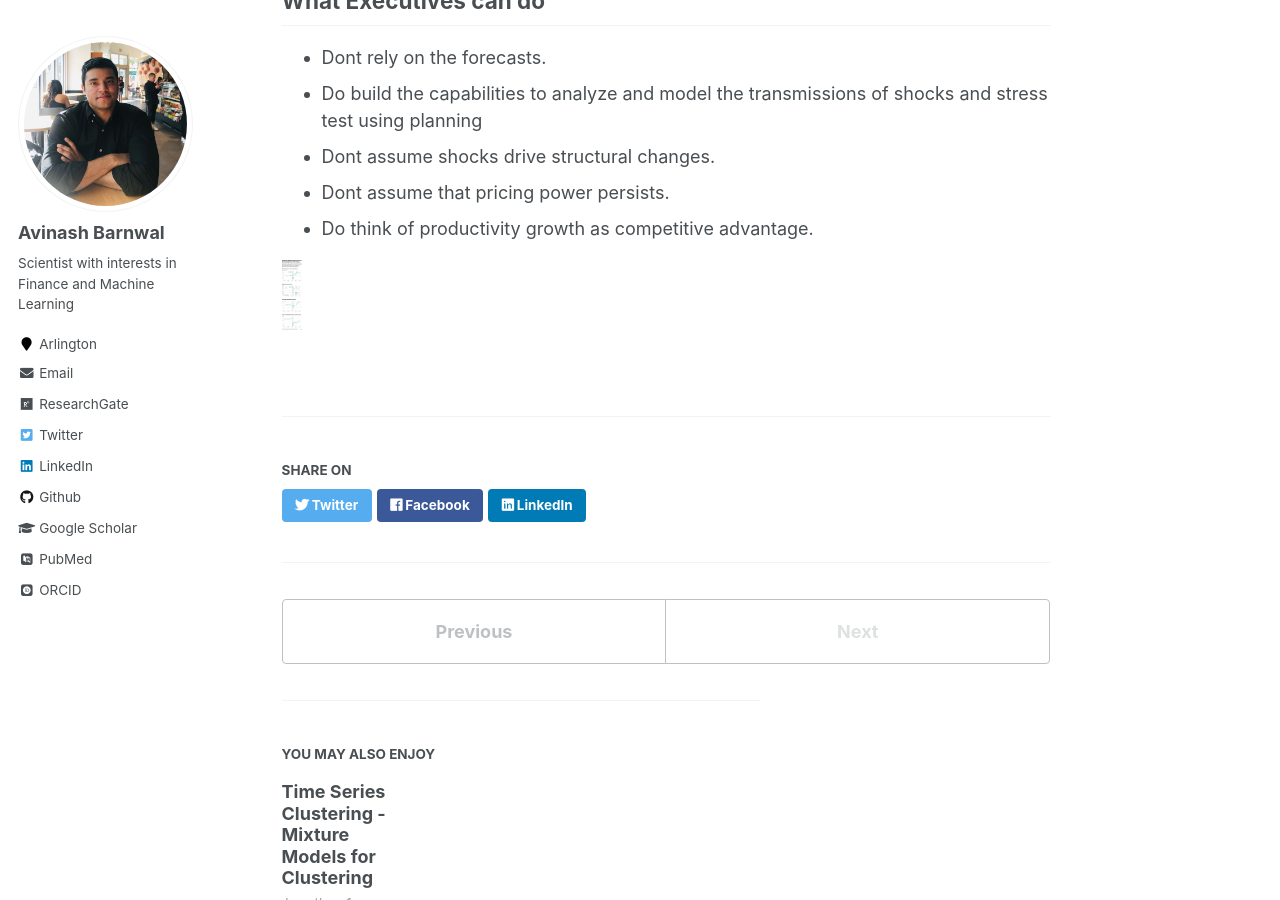
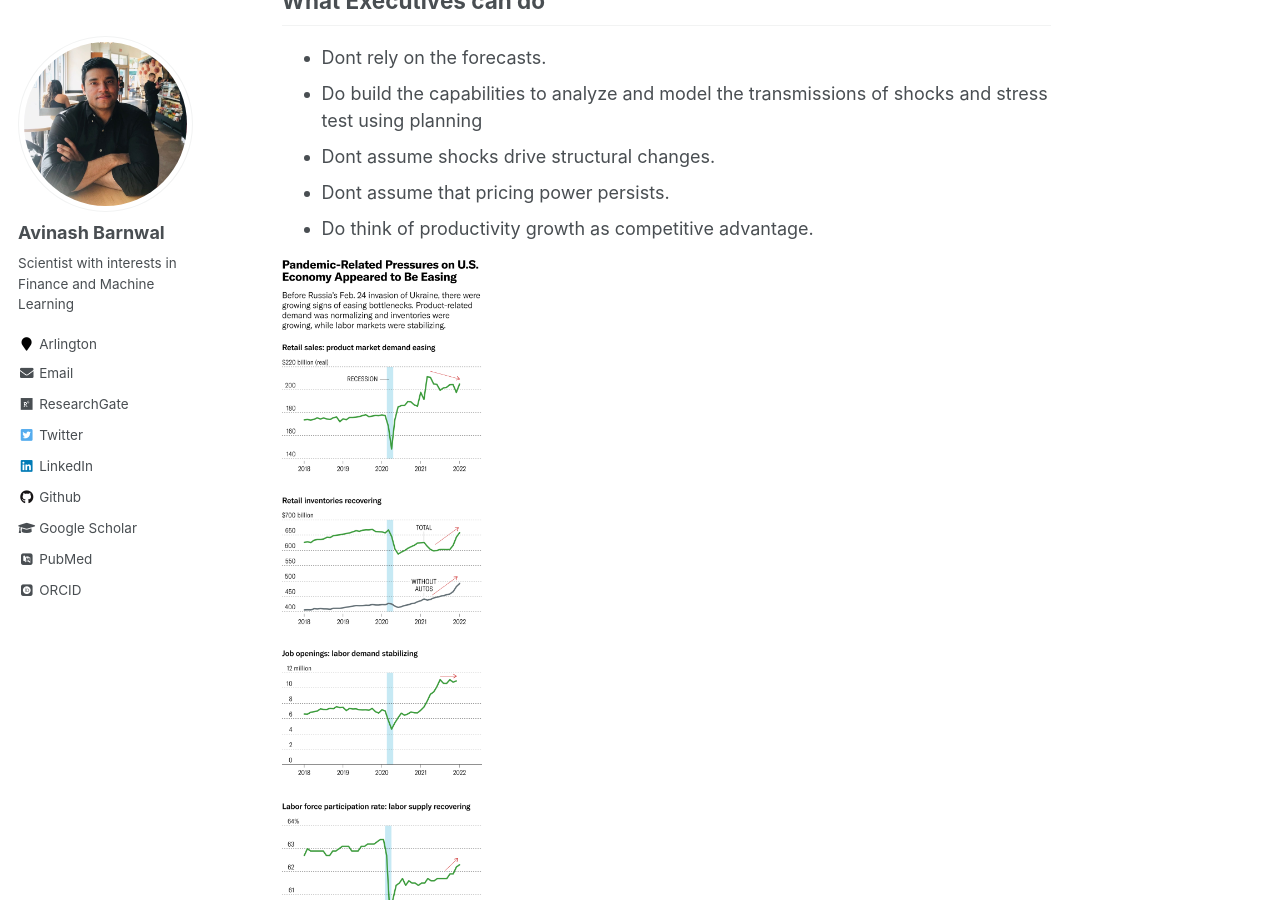
Before and after one commit to avinashbarnwal/avinashbarnwal.github.io, a Jekyll site: the page built from _posts/2022-03-20-recession-usa.md, in a window 1280 px wide and 900 px high, scrolled down 1458 px. Built offline with Jekyll 4.4.1, drawn with Linux system fonts in a browser that asks for light colours; some web fonts are replaced.

Commit message:
Update 2022-03-20-recession-usa.md

```diff
--- a/_posts/2022-03-20-recession-usa.md
+++ b/_posts/2022-03-20-recession-usa.md
@@ -43,4 +43,4 @@
 - Dont assume that pricing power persists.
 - Do think of productivity growth as competitive advantage.
 
-[<img src="../images/risk_us_economy/W220310_CARLSSON_ECONOMY_PEAK_ECONOMIC_PRESSURE_360.png" width="20" height="20"/>](../images/risk_us_economy/W220310_CARLSSON_ECONOMY_PEAK_ECONOMIC_PRESSURE_360.png)
+[<img src="../images/risk_us_economy/W220310_CARLSSON_ECONOMY_PEAK_ECONOMIC_PRESSURE_360.png" width="200" height="200"/>](../images/risk_us_economy/W220310_CARLSSON_ECONOMY_PEAK_ECONOMIC_PRESSURE_360.png)
```
